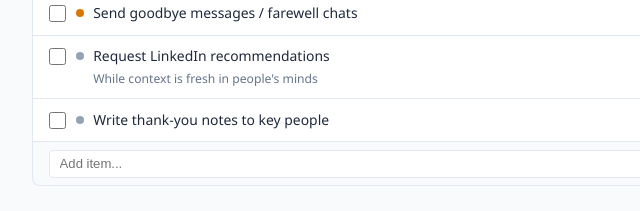
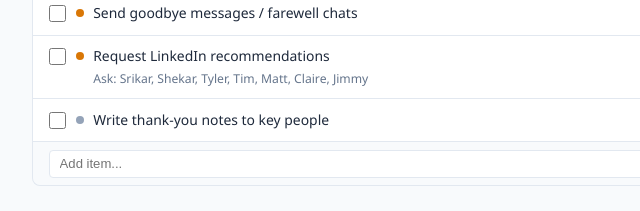
Before and after one commit to sunilmsft/ms-logoff-checklist, a plain HTML site: page index.html in a window 1280 px wide. Shown: the part 3144-3355 px from the top of the page, 199-839 px from the left. Drawn offline with Linux system fonts and the light colour scheme.

Commit message:
Move LinkedIn recommendations to post-MS, add names

```diff
--- a/index.html
+++ b/index.html
@@ -329,7 +329,7 @@ const DEFAULT_DATA = [
       { id: 'i27', text: 'Save personal contact info for close colleagues', note: 'Personal emails, phone numbers — no Teams after Jul 1', priority: 'high', done: false, phase: 'wk1' },
       { id: 'i28', text: 'Complete any required KT documentation', note: '', priority: 'medium', done: false, phase: 'wk2' },
       { id: 'i29', text: 'Send goodbye messages / farewell chats', note: '', priority: 'medium', done: false, phase: 'wk3' },
-      { id: 'i30', text: 'Request LinkedIn recommendations', note: 'While context is fresh in people\'s minds', priority: 'low', done: false, phase: 'wk2' },
+      { id: 'i30', text: 'Request LinkedIn recommendations', note: 'Ask: Srikar, Shekar, Tyler, Tim, Matt, Claire, Jimmy', priority: 'medium', done: false, phase: 'post' },
       { id: 'i31', text: 'Write thank-you notes to key people', note: '', priority: 'low', done: false, phase: 'wk3' },
     ]
   },
```
